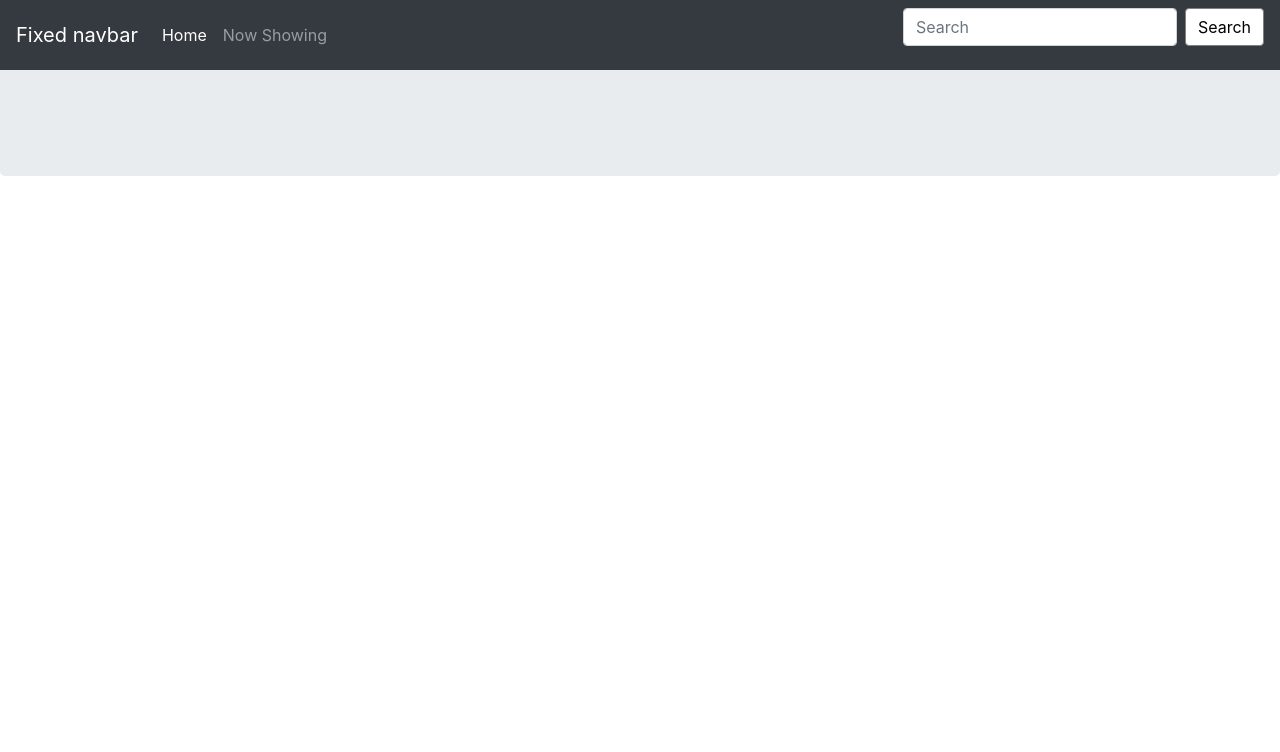
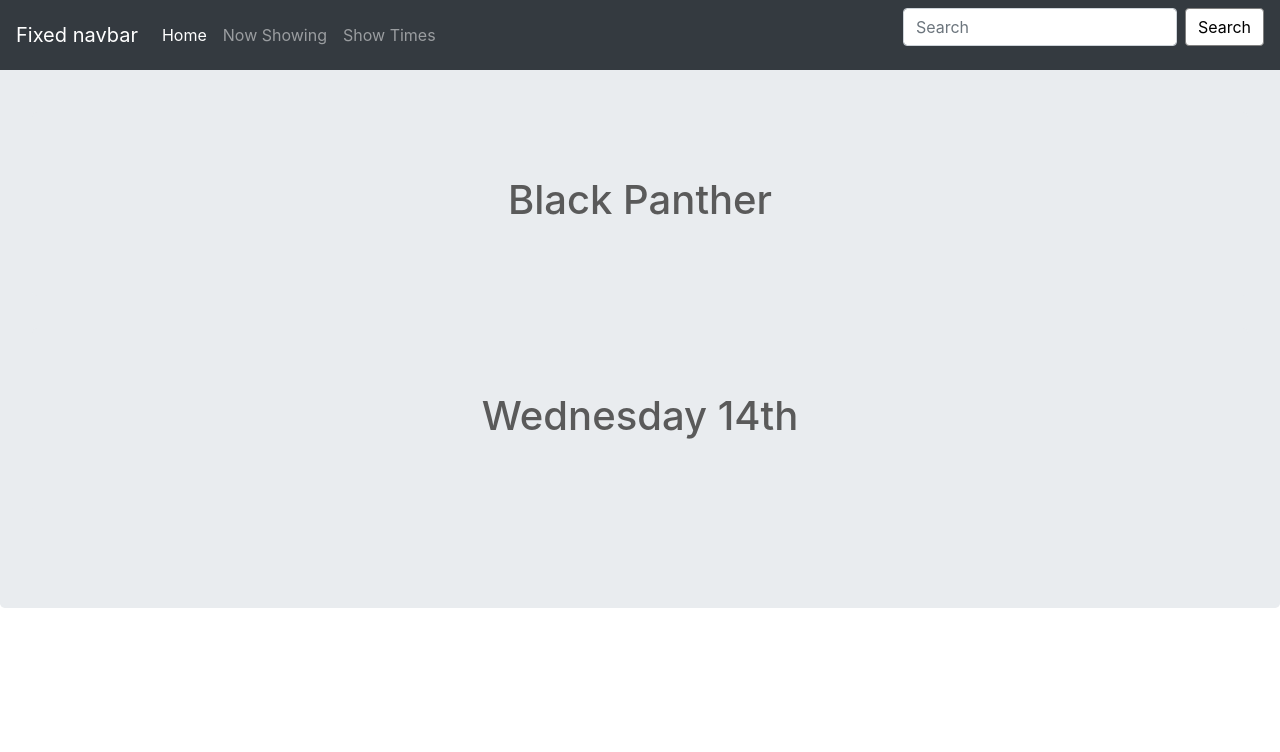
Before and after one commit to LuciaCG/Bluebird, a Flask app: page /showtimes in a window 1280 px wide. Shown: the top 752 px of the page. Run offline with Flask 2, Linux system fonts and the light colour scheme; parts of the project's set-up code (start-up, migrations or seed data) failed here and were passed over; some libraries are stand-ins or nearby versions.

Commit message:
Not too much done set up the page and messed around with some designs

```diff
--- a/app/templates/base.html
+++ b/app/templates/base.html
@@ -29,6 +29,9 @@
         <li class="nav-item">
           <a class="nav-link" href="/nowshowing">Now Showing</a>
         </li>
+        <li class="nav-item">
+          <a class="nav-link" href="/showtimes">Show Times</a>
+        </li>
       </ul>
       <form class="form-inline mt-2 mt-md-0">
         <input class="form-control mr-sm-2" type="text" placeholder="Search" aria-label="Search">
--- a/app/templates/showtimes.html
+++ b/app/templates/showtimes.html
@@ -2,5 +2,57 @@
 {% block content %}
 
 
+<section class="jumbotron text-center">
+  <div class="container">
+    <h1 class="jumbotron-heading">Black Panther</h1>
+  </div>
+</section>
+
+<section class="jumbotron text-center">
+  <div class="container">
+    <h1 class="jumbotron-heading">Wednesday 14th</h1>
+  </div>
+</section>
+
+{% for movie in movies %}
+
+<div class="container">
+  <div class="row">
+    <div class="col-md-12">
+      <div class="card mb-4 box-shadow">
+        <div class="card-body">
+          <p class="card-text" id="nowShowingTitle"><a class = "modal-pointer" data-toggle="modal" data-target="#{{movie.id}}">{{movie.movieTitle}}</a></p>
+          <p class="card-text" id="{{movie.movieTitle}}">{{movie.screening}} </p>
+
+        </div>
+      </div>
+    </div>
+  </div>
+</div>
+
+ <!--
+<div class = "container">
+  <div class="row">
+    <div class="col-md-12">hello</div>
+    <div class="col-md-12">{{movie.screening}}</div>
+    <div class="col-md-12">{{movie.screening}}</div>
+  </div>
+</div>
+
+-->
+{% endfor %}
+
+
+
+
+
+
+
+
+
+
+
+
+
 
 {% endblock %}
```
